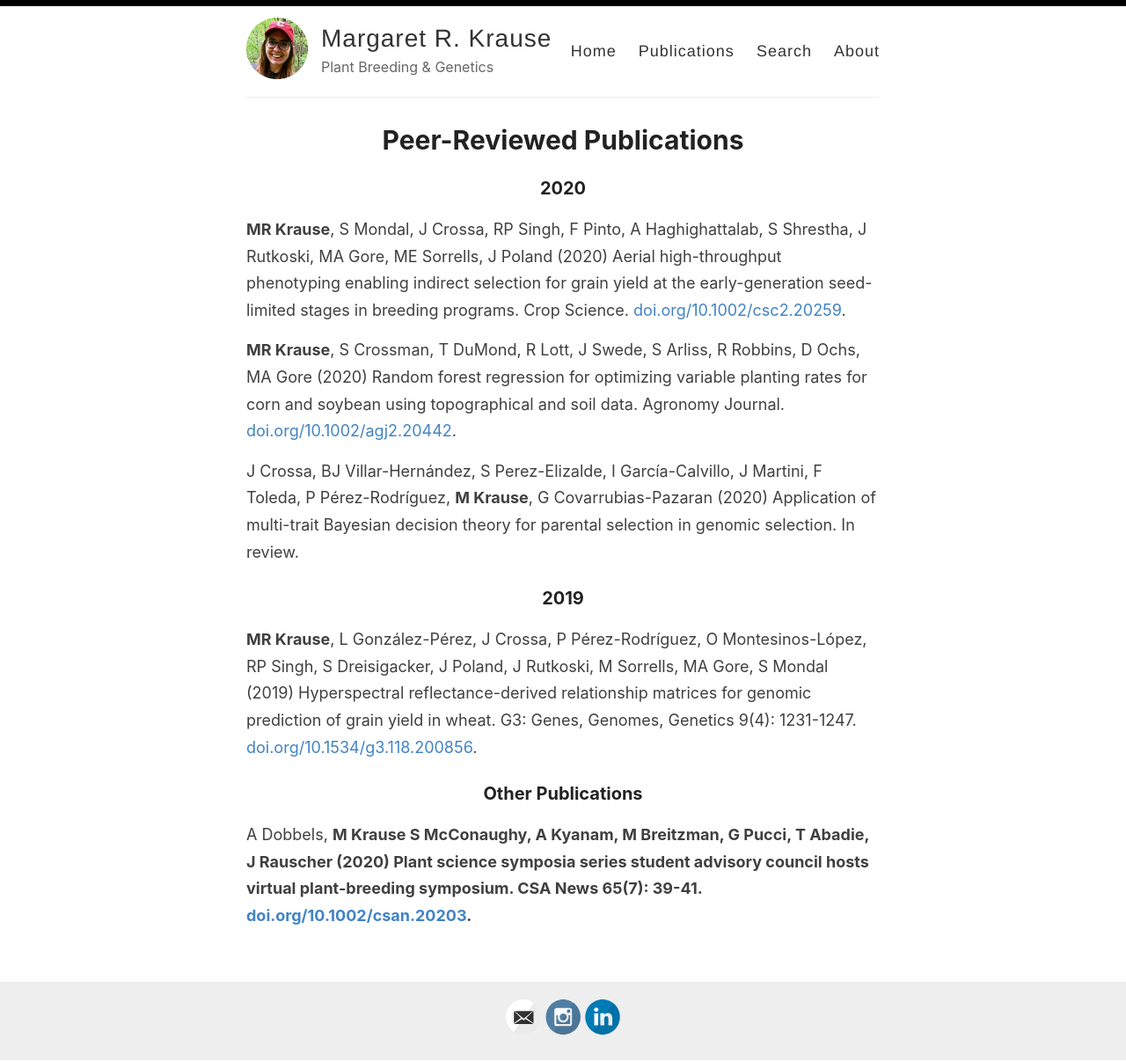
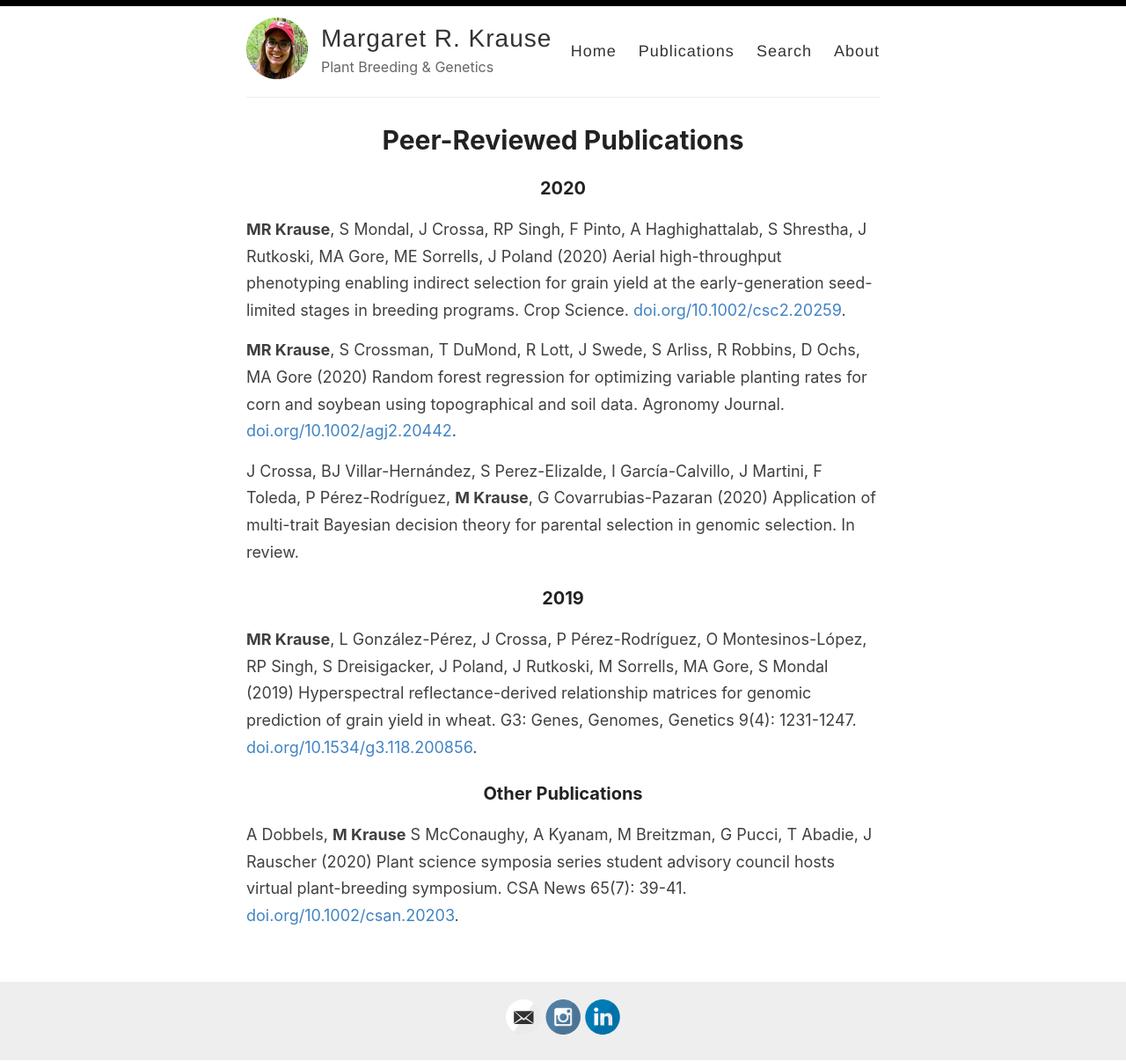
Before and after one commit to margaretkrause/margaretkrause.github.io, a Jekyll site: the page built from _pages/publications.md, in a window 1280 px wide. Shown: the whole page at 88% size. Built offline with Jekyll 4.4.1, drawn with Linux system fonts in a browser that asks for light colours.

```diff
--- a/_pages/publications.md
+++ b/_pages/publications.md
@@ -18,4 +18,4 @@ J Crossa, BJ Villar-Hernández, S Perez-Elizalde, I García-Calvillo, J Martini,
 
 ### Other Publications
 
-A Dobbels, <b>M Krause<b> S McConaughy, A Kyanam, M Breitzman, G Pucci, T Abadie, J Rauscher (2020) Plant science symposia series student advisory council hosts virtual plant-breeding symposium. CSA News 65(7): 39-41. [doi.org/10.1002/csan.20203](https://doi.org/10.1002/csan.20203).
+A Dobbels, <b>M Krause</b> S McConaughy, A Kyanam, M Breitzman, G Pucci, T Abadie, J Rauscher (2020) Plant science symposia series student advisory council hosts virtual plant-breeding symposium. CSA News 65(7): 39-41. [doi.org/10.1002/csan.20203](https://doi.org/10.1002/csan.20203).
```
